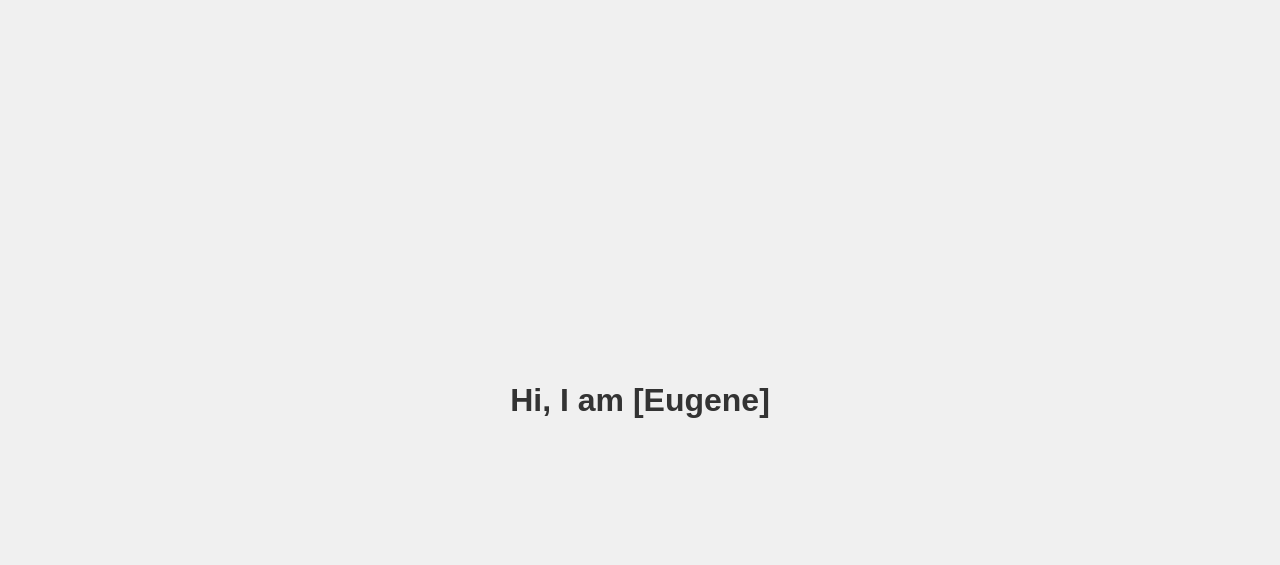
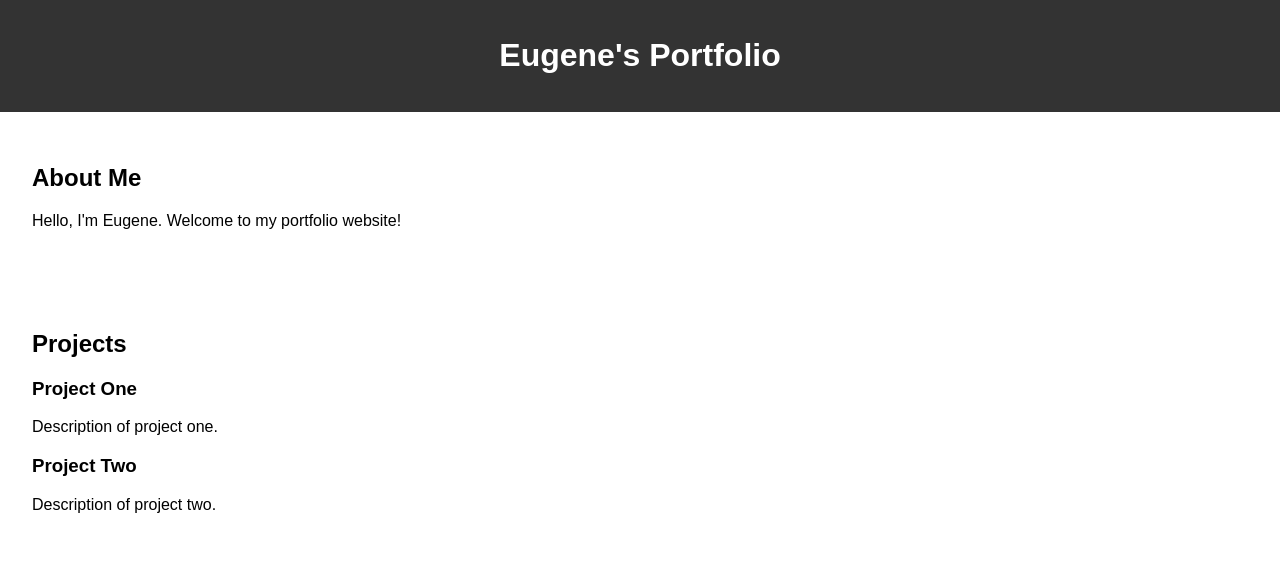
Before and after one commit to Belugafan7516/EugeneEvons-com, a plain HTML site: page index.html in a window 1280 px wide. Drawn offline with Linux system fonts and the light colour scheme.

Commit message:
Update index.html

```diff
--- a/index.html
+++ b/index.html
@@ -2,25 +2,33 @@
 <html lang="en">
 <head>
   <meta charset="UTF-8" />
-  <meta name="viewport" content="width=device-width, initial-scale=1.0"/>
-  <title>Hi!</title>
+  <meta name="viewport" content="width=device-width, initial-scale=1.0" />
+  <title>Eugene's Portfolio</title>
   <style>
-    body {
-      display: flex;
-      justify-content: center;
-      align-items: center;
-      height: 100vh;
-      margin: 0;
-      font-family: sans-serif;
-      background-color: #f0f0f0;
-    }
-    h1 {
-      font-size: 2rem;
-      color: #333;
-    }
+    body { font-family: sans-serif; margin: 0; padding: 0; }
+    header { background: #333; color: white; padding: 1rem; text-align: center; }
+    .section { padding: 2rem; }
+    .project { margin-bottom: 1rem; }
   </style>
 </head>
 <body>
-  <h1>Hi, I am [Eugene]</h1>
+  <header>
+    <h1>Eugene's Portfolio</h1>
+  </header>
+  <div class="section">
+    <h2>About Me</h2>
+    <p>Hello, I'm Eugene. Welcome to my portfolio website!</p>
+  </div>
+  <div class="section">
+    <h2>Projects</h2>
+    <div class="project">
+      <h3>Project One</h3>
+      <p>Description of project one.</p>
+    </div>
+    <div class="project">
+      <h3>Project Two</h3>
+      <p>Description of project two.</p>
+    </div>
+  </div>
 </body>
 </html>
```
